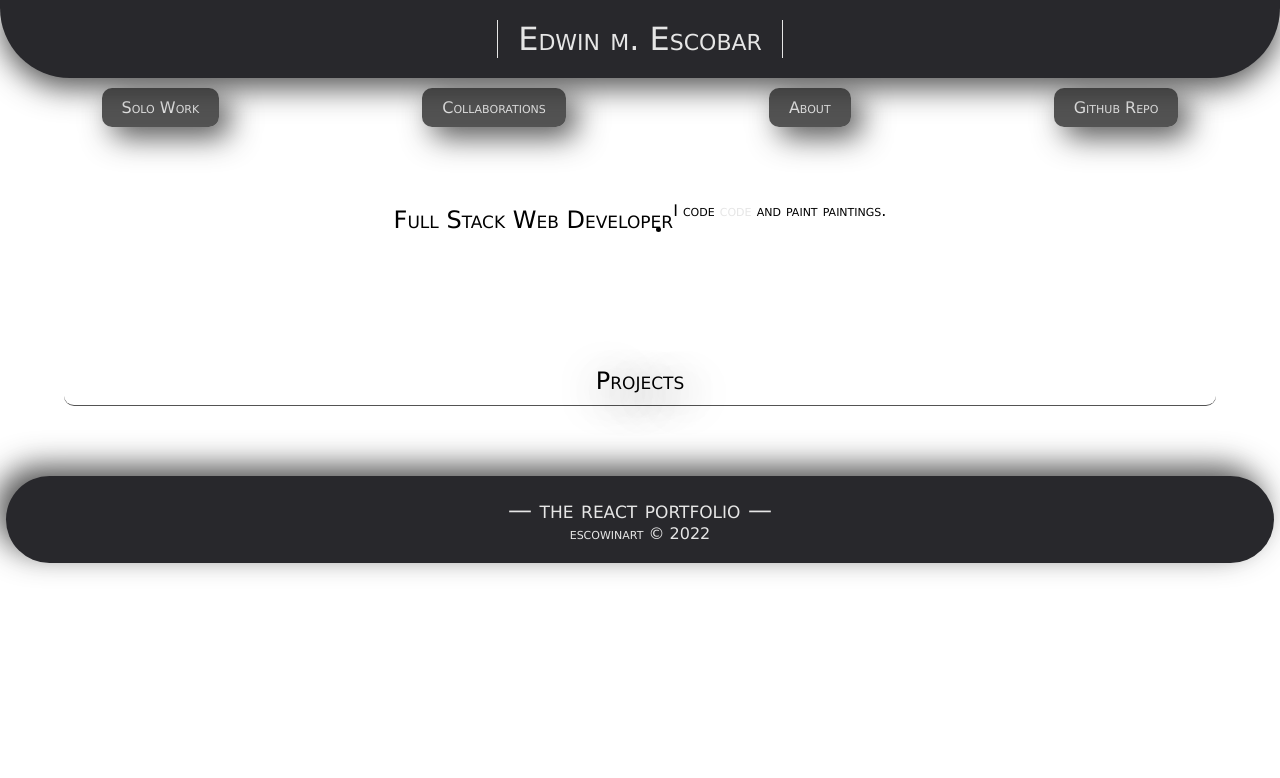
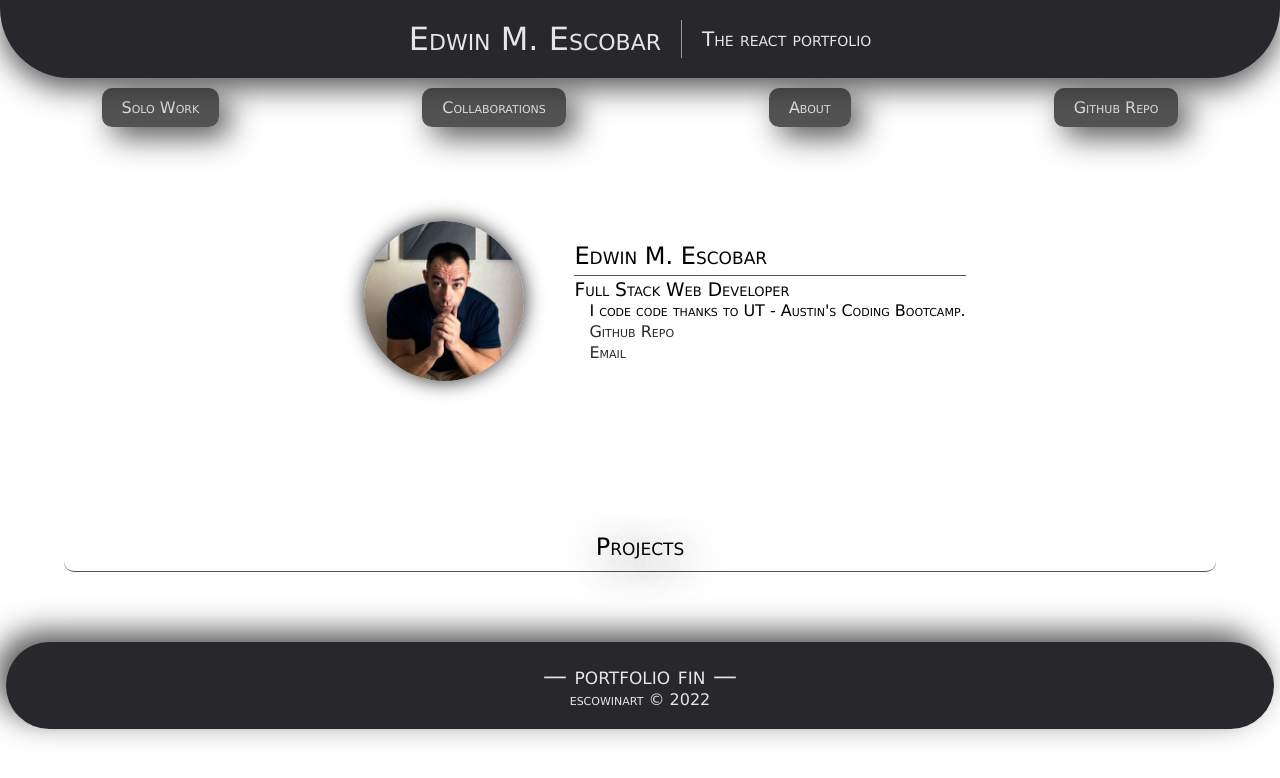
Before and after one commit to escowin/portfolio, a React (Create React App) app: page / in a window 1280 px wide. Shown: the top 778 px of the page. Built offline with nearby package versions, Linux system fonts and the light colour scheme.

Commit message:
<About> + other <components> links & img

```diff
--- a/src/components/About/index.js
+++ b/src/components/About/index.js
@@ -1,21 +1,21 @@
 import React from 'react';
+import profilePic from '../../assets/images/profile.jpg'
 
 function About() {
     return (
       <section className='flex sections' id='about'>
-        <h2>Full Stack Web Developer</h2>
-        <p></p>
-        <article id='about-content'>
-        <p>
-
-        I code <a href='https://github.com/escowin'>code</a> and paint paintings.
-        </p>
-        <ul>
-          <li>
-
-          </li>
-        </ul>
-      </article>
+        <article id='profile-pic-container'>
+            <img src={profilePic} alt="profile pic" id="profile-pic" />
+        </article>
+        <article id='about-text'>
+            <h2>Edwin M. Escobar</h2>
+            <h3>Full Stack Web Developer</h3>
+            <ul>
+                <li>I code code thanks to UT - Austin's Coding Bootcamp.</li>
+                <li><a href="https://github.com/escowin" target="_blank" rel="noreferrer noopener">Github Repo</a></li>
+                <li><a href="mailto:edwin@escowinart.com">Email</a></li>
+            </ul>
+        </article>
       </section>
     );
   }
--- a/src/components/Footer/index.js
+++ b/src/components/Footer/index.js
@@ -3,7 +3,7 @@ import React from 'react';
 function Footer() {
   return (
     <footer>
-      <h2 id="footer">&mdash; <a href="https://github.com/escowin/react-portfolio">the react portfolio</a> &mdash;</h2>
+      <h2 id="footer">&mdash; <a href="https://github.com/escowin/react-portfolio" target="_blank" rel="noreferrer noopener">portfolio fin</a> &mdash;</h2>
       <p>escowinart &copy; 2022</p>
     </footer>
   );
--- a/src/components/Header/index.js
+++ b/src/components/Header/index.js
@@ -5,7 +5,8 @@ function Header() {
   return (
     <div id="header">
         <header className='flex'>
-            <h1><a href="/">Edwin m. Escobar</a></h1>
+            <h1><a href="/">Edwin M. Escobar</a></h1>
+            <p>The react portfolio</p>
         </header>
         <Navigation></Navigation>
     </div>
--- a/src/components/Navigation/index.js
+++ b/src/components/Navigation/index.js
@@ -6,8 +6,8 @@ function Navigation() {
       <ul className='flex'>
         <li><a href="/">Solo Work</a></li>
         <li><a href="/">Collaborations</a></li>
-        <li><a href="/">About</a></li>
-        <li><a href="https://github.com/escowin">Github Repo</a></li>
+        <li><a href="#about">About</a></li>
+        <li><a href="https://github.com/escowin" target="_blank" rel="noreferrer noopener">Github Repo</a></li>
       </ul>
     </nav>
   );
--- a/src/index.css
+++ b/src/index.css
@@ -30,6 +30,10 @@ a {
   transition-duration: 1s;
 }
 
+section a{
+  color: var(--offblack)
+}
+
 a:hover {
   color: var(--red);
   text-shadow: 10px 5px 15px var(--red);
@@ -50,12 +54,15 @@ header {
 }
 
 header h1 {
-  border-right: 1px solid ;
-  border-left: 1px solid ;
+  border-right: 1px solid var(--offoffwhite)
 }
 
 header h1, header p, footer h2, footer p {
   padding: 0px 20px;
+}
+
+header p {
+  font-size: 2.5vh;
 }
 
 #footer-container {
@@ -95,13 +102,46 @@ nav ul li:hover {
 }
 
 
-/* SECTIONS ABOUT & PROJECTS */
+/* SECTIONS */
 .sections {
   padding: 5vw;
   justify-content: center;
   text-align: center;
 }
 
+/* SECTION | ABOUT */
+#profile-pic-container {
+  padding: 20px 50px;
+}
+#profile-pic {
+  border-radius: 50%;
+  box-shadow: 0px 0px 20px var(--offblack);
+  width: 12.5vw;
+}
+
+#about-text {
+  text-align: left;
+}
+
+#about-text h2 {
+  border-bottom: 1px solid var(--offoffblack);
+  padding-bottom: 5px;
+}
+
+#about-text h3 {
+  padding-top: 3px;
+}
+
+#about-text ul li {
+  list-style: none;
+  padding: 1px 0px 1px 15px;
+}
+
+#about-text ul li:hover {
+  font-weight: bolder;
+}
+
+/* SECTION | PROJECTS */
 #projects h2 {
   padding-bottom: 10px;
   border-bottom: 1px solid var(--offoffblack);
```
Also changed, not shown: src/assets/images/profile.jpg (added).
